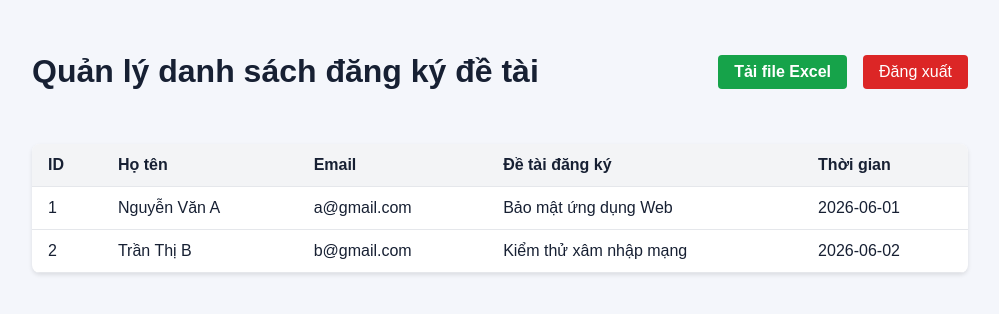
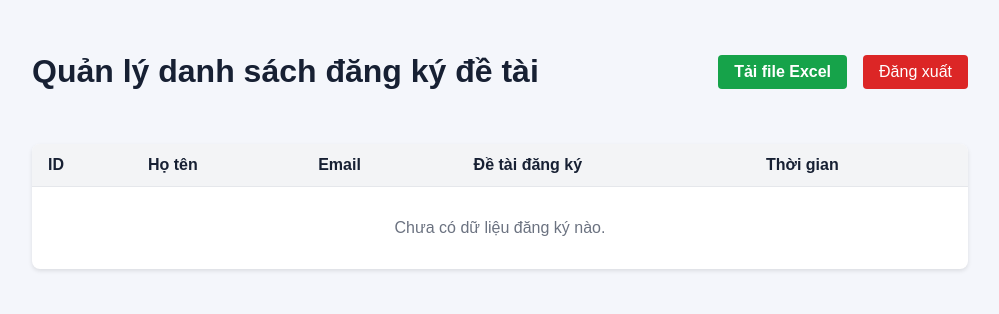
Before and after one commit to Zeno-DD/Registration-form, a Next.js app in the folder topic-registration-site/: page /admin/login in a window 1280 px wide. Shown: the top 314 px of the page, without its empty margins (140-1139 px from the left). Built offline with nearby package versions, Linux system fonts and the light colour scheme.

Commit message:
Update page.tsx

```diff
--- a/topic-registration-site/src/app/admin/login/page.tsx
+++ b/topic-registration-site/src/app/admin/login/page.tsx
@@ -14,13 +14,9 @@ export default function AdminPage() {
   const [data, setData] = useState<Registration[]>([]);
   const [loading, setLoading] = useState(false);
 
-  // Giả lập tải danh sách khi vào trang admin
+  // Khởi tạo danh sách trống, sẵn sàng nhận dữ liệu thực tế từ hệ thống/database của bạn
   useEffect(() => {
-    // Bạn có thể fetch dữ liệu từ API get danh sách của bạn ở đây
-    setData([
-      { id: 1, fullName: 'Nguyễn Văn A', email: 'a@gmail.com', topic: 'Bảo mật ứng dụng Web', createdAt: '2026-06-01' },
-      { id: 2, fullName: 'Trần Thị B', email: 'b@gmail.com', topic: 'Kiểm thử xâm nhập mạng', createdAt: '2026-06-02' },
-    ]);
+    setData([]);
   }, []);
 
   const handleExportExcel = async () => {
@@ -84,7 +80,14 @@ export default function AdminPage() {
             </tr>
           </thead>
           <tbody>
-            {data.map((item) => (
+            {data.length === 0 ? (
+              <tr>
+                <td colSpan={5} style={{ padding: '2rem', textAlign: 'center', color: '#6b7280' }}>
+                  Chưa có dữ liệu đăng ký nào.
+                </td>
+              </tr>
+            ) : (
+              data.map((item) => (
                 <tr key={item.id} style={{ borderBottom: '1px solid #e5e7eb' }}>
                   <td style={{ padding: '0.75rem 1rem' }}>{item.id}</td>
                   <td style={{ padding: '0.75rem 1rem' }}>{item.fullName}</td>
@@ -92,7 +95,8 @@ export default function AdminPage() {
                   <td style={{ padding: '0.75rem 1rem' }}>{item.topic}</td>
                   <td style={{ padding: '0.75rem 1rem' }}>{item.createdAt}</td>
                 </tr>
-            ))}
+              ))
+            )}
           </tbody>
         </table>
       </div>
```
Lines whose indentation alone changed are shown as unchanged.
